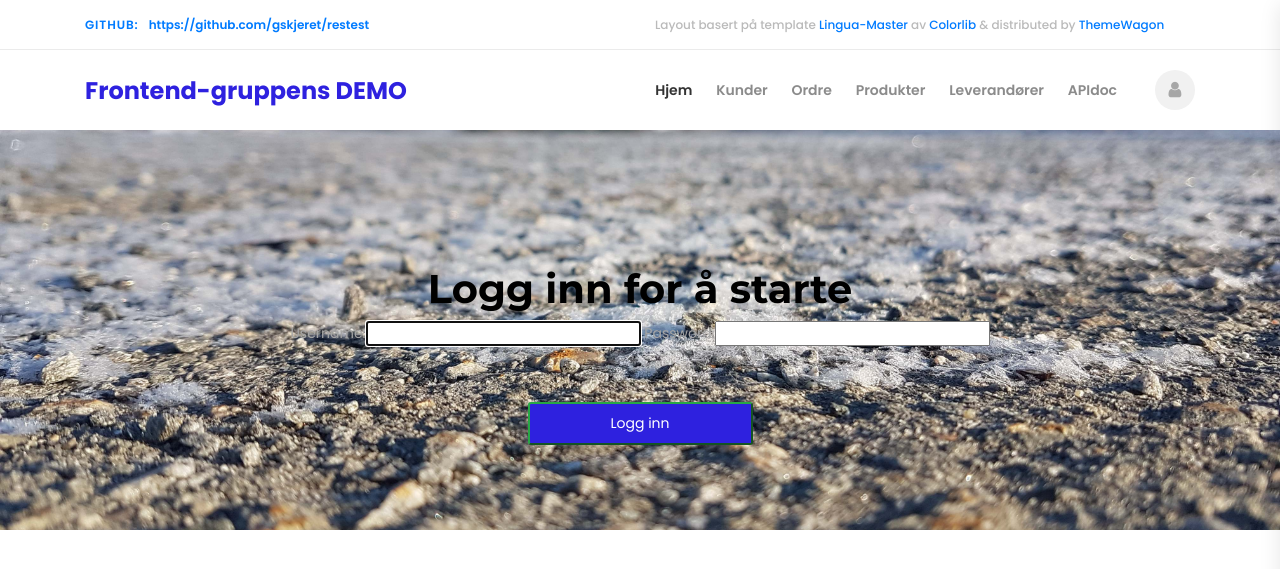
After one commit to gskjeret/restest, a Django app: page /home/login in a window 1280 px wide. The commit adds this page. Shown: the top 569 px of the page. Run offline with Django 3.2, Linux system fonts and the light colour scheme; some libraries are stand-ins or nearby versions.

Commit message:
Login/logout works

```diff
--- a/djangorest/djangorest/settings.py
+++ b/djangorest/djangorest/settings.py
@@ -138,3 +138,7 @@ STATIC_URL = '/static/'
 STATICFILES_DIRS = [
     os.path.join(BASE_DIR, "static")
 ]
+
+LOGIN_REDIRECT_URL="home"
+LOGOUT_REDIRECT_URL="home"
+LOGIN_URL="home_login"
--- a/djangorest/home/urls.py
+++ b/djangorest/home/urls.py
@@ -1,10 +1,17 @@
 from django.conf.urls import url
+from django.contrib.auth.views import LoginView, LogoutView
 
 from .views import home, kunder, ordre, produkter, leverandorer
 from .views import kunde_detalj, produkt_detalj, leverandor_detalj
 
 urlpatterns = [
-    url(r'home$', home),
+    url(r'home$', home, name="home"),
+    url(r'login$',
+        LoginView.as_view(template_name="home/login_form.html"),
+        name="home_login"),
+    url(r'logout$',
+        LogoutView.as_view(),
+        name="home_logout"),
     url(r'kunder$', kunder),
     url(r'ordre$', ordre),
     url(r'produkter$', produkter),
--- a/djangorest/templates/home/home.html
+++ b/djangorest/templates/home/home.html
@@ -11,8 +11,8 @@
 			<div class="container">
 				<div class="row">
 					<div class="col text-center">
-						<h1 class="home_title">Logg inn for å starte</h1>
-						<div class="home_button trans_200"><a href="#">login</a></div>
+						<h1 class="home_title">Du er pålogget. Velkommen.</h1>
+						<div class="home_button btn-success trans_200"><a href="{% url 'home_logout' %}">Logg ut</a></div>
 					</div>
 				</div>
 			</div>
--- /dev/null
+++ b/djangorest/templates/home/login_form.html
@@ -0,0 +1,28 @@
+{% extends "home/common_template.html" %}
+{% load staticfiles %}
+
+{% block content %}
+
+<div class="home">
+    <div class="home_background" style="background-image: url({% static 'home/images/2017-03-07 08.41.45.jpg' %});"></div>
+    <div class="home_content">
+        <div class="container">
+            <div class="row">
+                <div class="col text-center">
+                    <h1 class="home_title">Logg inn for å starte</h1>
+                    <form role="form"
+                    action="{% url 'home_login' %}"
+                    method="post">
+                    {% csrf_token %}
+
+                    {{ form }}
+
+                    <div><button type="submit" class="home_button btn-success trans_200">Logg inn</button></div>
+              </form>
+                </div>
+            </div>
+        </div>
+    </div>
+</div>
+
+{% endblock %}
```
Also changed, not shown: djangorest/home/views.py (+13 -2 lines).
